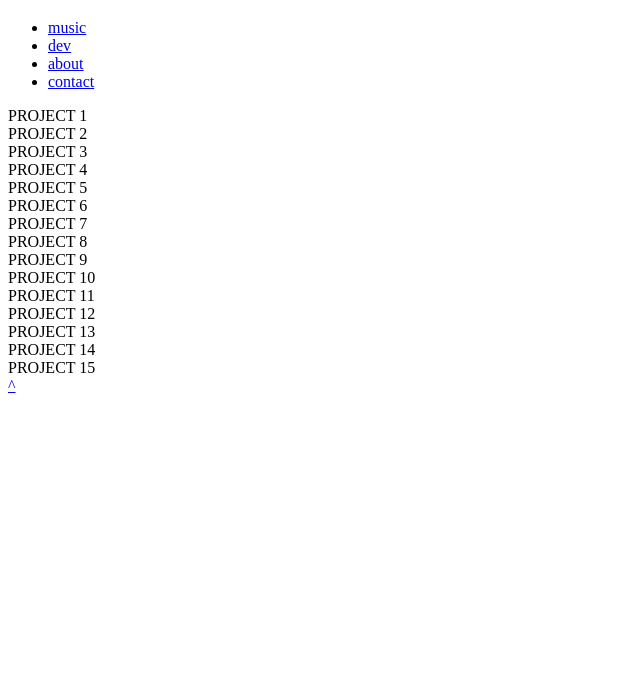
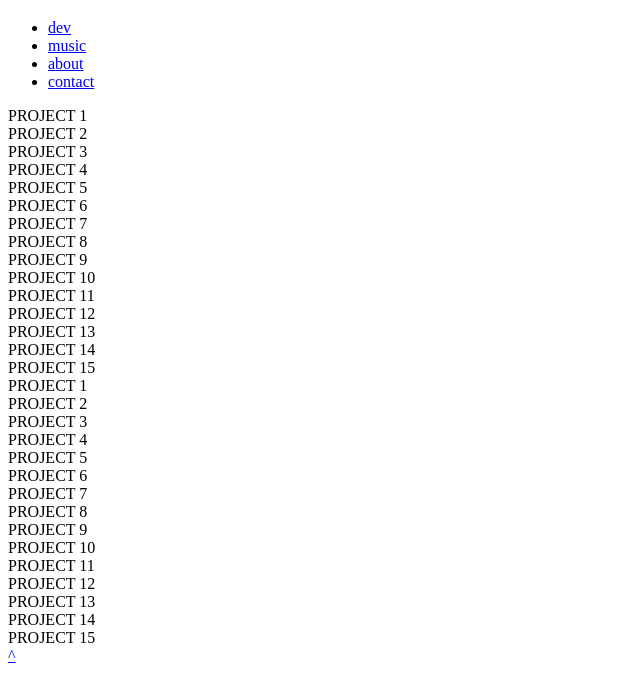
Before and after one commit to frostie/frostie-portfolio, a plain HTML site: page index.html in a window 1280 px wide. Shown: the part 61-758 px from the top of the page, without its empty margins (0-640 px from the left). Drawn offline with Linux system fonts and the light colour scheme.

Commit message:
Update index.html

```diff
--- a/index.html
+++ b/index.html
@@ -14,14 +14,14 @@
 
     <nav>
       <ul>
-        <li><a href="#project1">music</a></li>
-        <li><a href="#project1">dev</a></li>
+        <li><a href="#dev">dev</a></li>
+        <li><a href="#music">music</a></li>
         <li><a href="#project1">about</a></li>
         <li><a href="#project1">contact</a></li>
       </ul>
     </nav>
 
-    <div id="divParent">
+    <div class="divParent" id="dev">
       <div id="project1" class="project"> PROJECT 1</div>
       <div id="project2" class="project"> PROJECT 2</div>
       <div id="project3" class="project"> PROJECT 3</div>
@@ -37,10 +37,27 @@
       <div id="project3" class="project"> PROJECT 13</div>
       <div id="project1" class="project"> PROJECT 14</div>
       <div id="project2" class="project"> PROJECT 15</div>
+    </div>
 
-      <a href="#title" id="bttbtn" title="Go to top">^</a>
+    <div class="divParent" id="music">
+      <div id="project1" class="project"> PROJECT 1</div>
+      <div id="project2" class="project"> PROJECT 2</div>
+      <div id="project3" class="project"> PROJECT 3</div>
+      <div id="project1" class="project"> PROJECT 4</div>
+      <div id="project2" class="project"> PROJECT 5</div>
+      <div id="project1" class="project"> PROJECT 6</div>
+      <div id="project2" class="project"> PROJECT 7</div>
+      <div id="project3" class="project"> PROJECT 8</div>
+      <div id="project1" class="project"> PROJECT 9</div>
+      <div id="project2" class="project"> PROJECT 10</div>
+      <div id="project1" class="project"> PROJECT 11</div>
+      <div id="project2" class="project"> PROJECT 12</div>
+      <div id="project3" class="project"> PROJECT 13</div>
+      <div id="project1" class="project"> PROJECT 14</div>
+      <div id="project2" class="project"> PROJECT 15</div>
+    </div>
 
-    </div>
+    <a href="#title" id="bttbtn" title="Go to top">^</a>
 
   </body>
 
```
